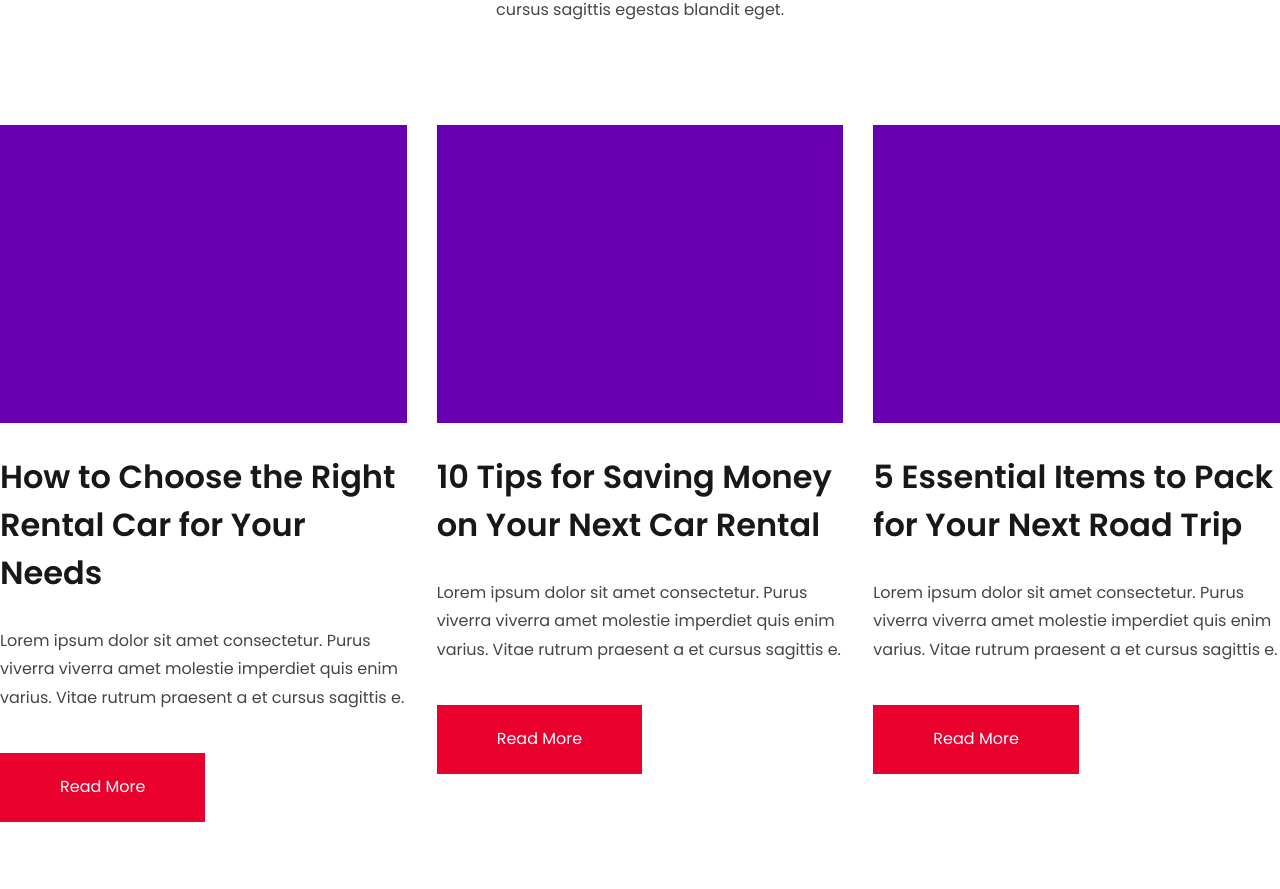
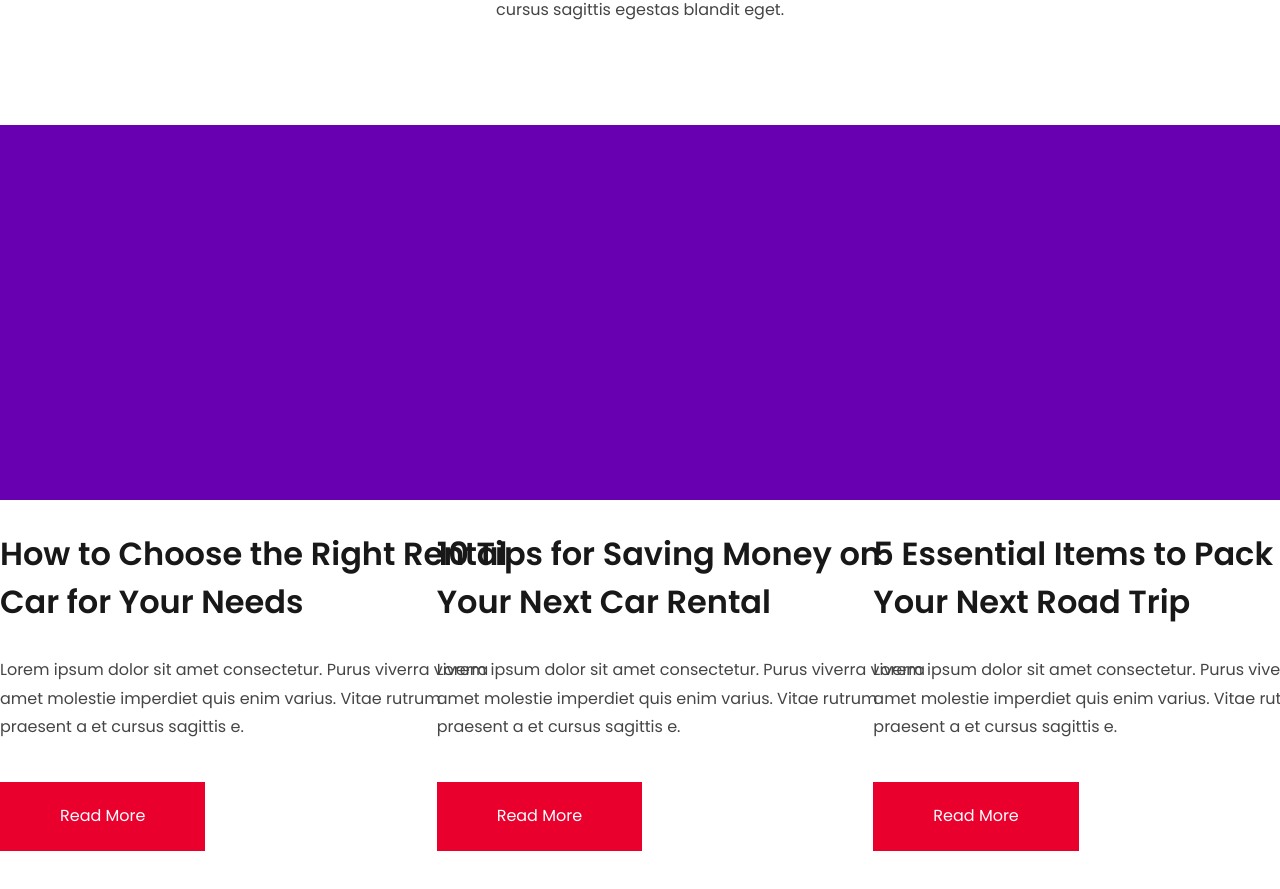
Before and after one commit to shoumen-shomu/speedyrent, a React (Vite) app: page / in a window 1280 px wide. Shown: the part 9256-10145 px from the top of the page. Before the commit the page ends 10078 px from the top, so only its background shows below. Built offline with nearby package versions, Linux system fonts and the light colour scheme.

Commit message:
Blog page Done

```diff
--- a/src/components/layouts/Blogs.jsx
+++ b/src/components/layouts/Blogs.jsx
@@ -7,19 +7,19 @@ import Button from "../Button";
 const Blogs = () => {
   return (
     <>
-      <section>
+      <section className="mb-87.5">
         <Container>
-          <div className="">
-            <h2 className="font-pop font-semibold text-[48px] text-[#181818] leading-[150%] w-273.25 mx-auto text-center pb-[30px]">
+          <div className="text-center">
+            <h2 className="font-pop font-semibold text-[48px] text-[#181818] leading-[150%] w-273.25 mx-auto pb-7.5">
               Stay Up-to-Date with the Latest Car Rental Trends and Tips
             </h2>
-            <p className="font-pop font-normal text-base text-[#454545] leading-[180%] w-273.25 mx-auto text-center">
+            <p className="font-pop font-normal text-base text-[#454545] leading-[180%] w-273.25 mx-auto">
               Lorem ipsum dolor sit amet consectetur. Purus viverra viverra amet
               molestie imperdiet quis enim varius. Vitae rutrum praesent a et
               cursus sagittis egestas blandit eget.{" "}
             </p>
           </div>
-          <div className="mt-25 flex gap-7.5">
+          <div className="mt-25 grid grid-cols-3 gap-7.5">
             <div className="w-lg ">
               <Images imgSrc={blogimg} imgAlt={blogimg} />
               <div className="pt-7.5">
```
